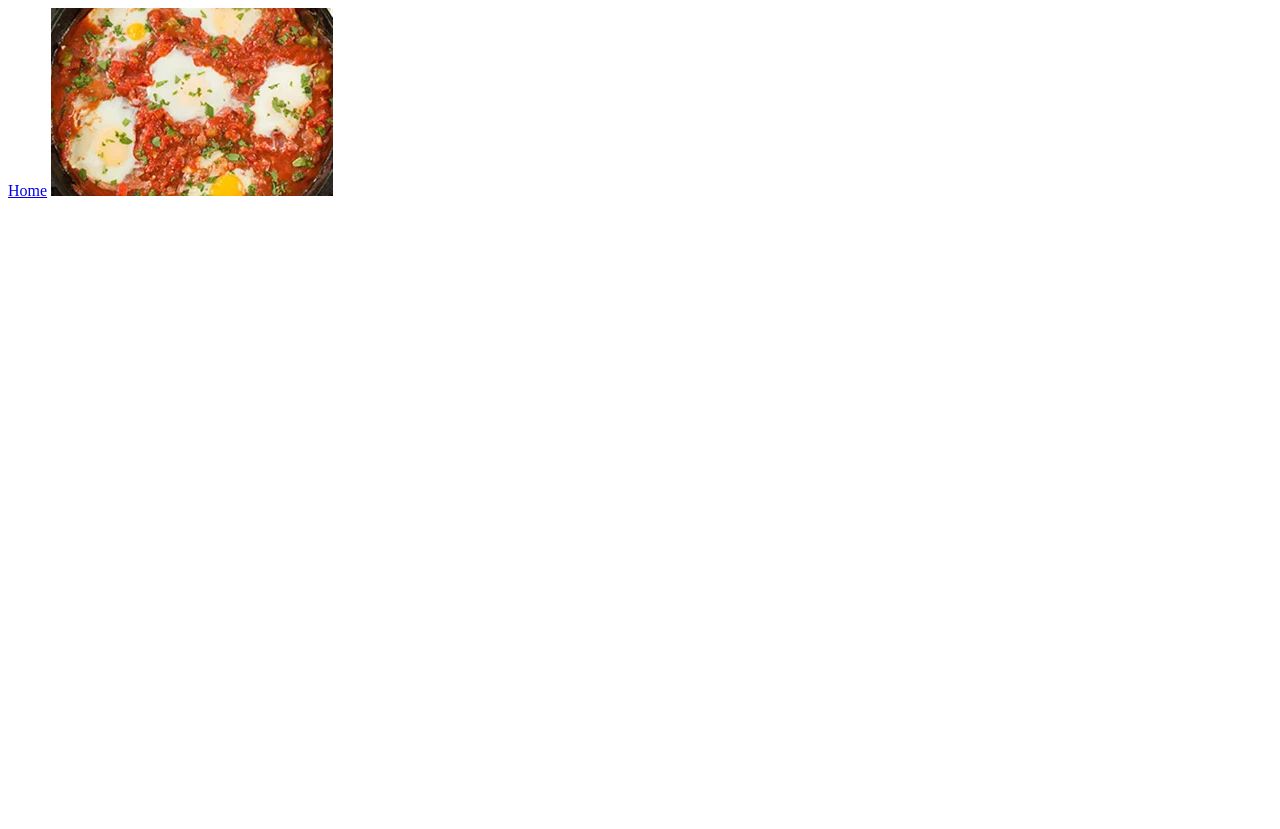
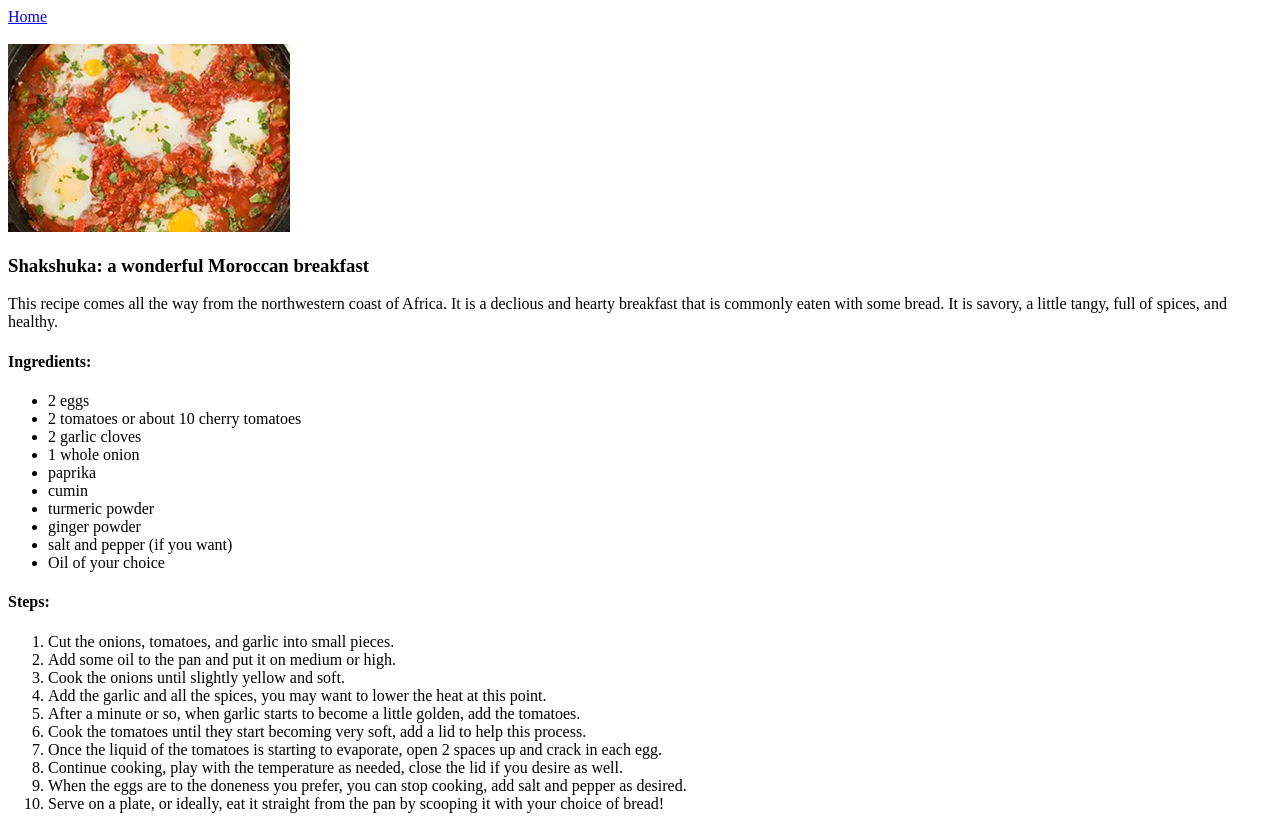
Before and after one commit to ajic3b/odin-recipes, a plain HTML site: page recipes/shakshuka.html in a window 1280 px wide. Before the commit the page ends 800 px from the top, so only its background shows below. Drawn offline with Linux system fonts and the light colour scheme.

Commit message:
Added the complete ingredients and steps for shakshuka

```diff
--- a/recipes/shakshuka.html
+++ b/recipes/shakshuka.html
@@ -7,6 +7,38 @@
 </head>
 <body>
     <a href="../index.html" rel="noopener noreferrer">Home</a>
+    <br></br>
     <img src="../images/shakshuka.jpg">
+    <h3>Shakshuka: a wonderful Moroccan breakfast</h3>
+    <p>This recipe comes all the way from the northwestern coast of Africa.
+        It is a declious and hearty breakfast that is commonly eaten with some bread.
+        It is savory, a little tangy, full of spices, and healthy.
+    </p>
+    <h4>Ingredients:</h4>
+    <ul>
+        <li>2 eggs</li>
+        <li>2 tomatoes or about 10 cherry tomatoes</li>
+        <li>2 garlic cloves</li>
+        <li>1 whole onion</li>
+        <li>paprika</li>
+        <li>cumin</li>
+        <li>turmeric powder</li>
+        <li>ginger powder</li>
+        <li>salt and pepper (if you want)</li>
+        <li>Oil of your choice</li>
+    </ul>
+    <h4>Steps:</h4>
+    <ol>
+        <li>Cut the onions, tomatoes, and garlic into small pieces.</li>
+        <li>Add some oil to the pan and put it on medium or high.</li>
+        <li>Cook the onions until slightly yellow and soft.</li>
+        <li>Add the garlic and all the spices, you may want to lower the heat at this point.</li>
+        <li>After a minute or so, when garlic starts to become a little golden, add the tomatoes.</li>
+        <li>Cook the tomatoes until they start becoming very soft, add a lid to help this process.</li>
+        <li>Once the liquid of the tomatoes is starting to evaporate, open 2 spaces up and crack in each egg.</li>
+        <li>Continue cooking, play with the temperature as needed, close the lid if you desire as well.</li>
+        <li>When the eggs are to the doneness you prefer, you can stop cooking, add salt and pepper as desired.</li>
+        <li>Serve on a plate, or ideally, eat it straight from the pan by scooping it with your choice of bread!</li>
+    </ol>
 </body>
 </html>
```
